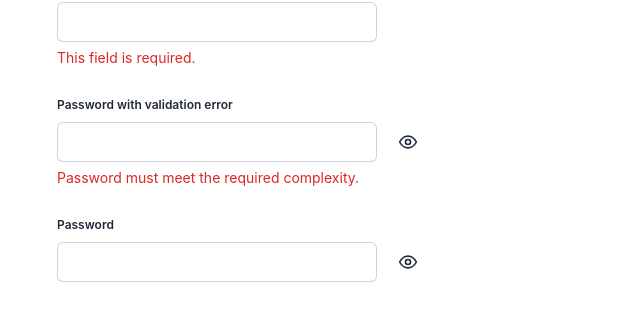
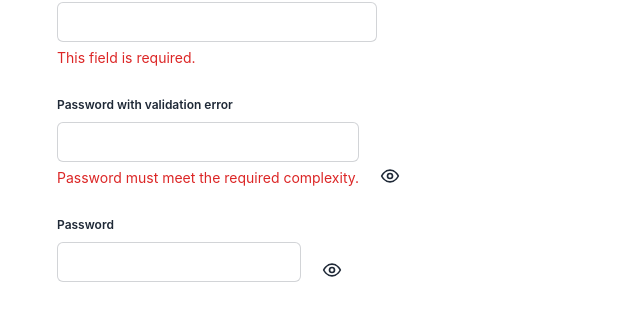
Before and after one commit to freeCodeCamp-Summer-Cohort-2026/history-heroes, a React (Vite) app in the folder client/: page /components in a window 1280 px wide. Shown: the part 2248-2576 px from the top of the page, without its empty margins (127-767 px from the left). Built offline with nearby package versions, Linux system fonts and the light colour scheme.

Commit message:
refactor(client): split PasswordField from InputField

```diff
--- a/client/src/components/ComponentShowcase.tsx
+++ b/client/src/components/ComponentShowcase.tsx
@@ -3,6 +3,7 @@
 import { useState } from 'react'
 
 import InputField from './InputField'
+import PasswordField from './PasswordField'
 import Button from './Button'
 import FeedbackState from './FeedbackState'
 import LessonListItem from './LessonListItem'
@@ -166,13 +167,12 @@ export default function ComponentShowcase() {
             requiredError="This field is required."
           />
 
-          <InputField
+          <PasswordField
             label="Password with validation error"
-            type="password"
             validationError="Password must meet the required complexity."
           />
 
-          <InputField label="Password" type="password" />
+          <PasswordField label="Password" />
         </div>
       </section>
       <section>
--- a/client/src/components/InputField.tsx
+++ b/client/src/components/InputField.tsx
@@ -1,4 +1,4 @@
-import { useId, useState } from 'react'
+import { useId } from 'react'
 import type { ComponentProps } from 'react'
 
 type InputFieldProps = ComponentProps<'input'> & {
@@ -13,72 +13,17 @@ export default function InputField({
   className = '',
   requiredError,
   validationError,
-  type,
   ...inputProps
 }: InputFieldProps) {
   const generateId = useId()
   const inputId = id ?? generateId
-  const [showPassword, setShowPassword] = useState(false)
-  const isPassword = type === 'password'
-  const inputType = isPassword && showPassword ? 'text' : type
 
   return (
     <fieldset className="fieldset">
       <legend className="fieldset-legend">
         <label htmlFor={inputId}>{label}</label>
       </legend>
-      <div className="flex items-center gap-2">
-        <input
-          id={inputId}
-          type={inputType}
-          className={`input ${className}`}
-          {...inputProps}
-        />
-
-        {isPassword && (
-          <button
-            type="button"
-            className="btn btn-ghost btn-sm"
-            aria-label={showPassword ? 'Hide password' : 'Show password'}
-            onClick={() => setShowPassword((current) => !current)}
-          >
-            {showPassword ? (
-              <svg
-                xmlns="http://www.w3.org/2000/svg"
-                viewBox="0 0 24 24"
-                fill="none"
-                stroke="currentColor"
-                className="size-5"
-                aria-hidden="true"
-              >
-                <path
-                  strokeLinecap="round"
-                  strokeLinejoin="round"
-                  strokeWidth="2"
-                  d="M3 3l18 18M10.6 10.6A2 2 0 0013.4 13.4M9.9 4.2A10.9 10.9 0 0112 4c5 0 9 4 10 8a12.5 12.5 0 01-2.1 4.1M6.2 6.2A12.2 12.2 0 002 12c1 4 5 8 10 8a10.7 10.7 0 005.8-1.7"
-                />
-              </svg>
-            ) : (
-              <svg
-                xmlns="http://www.w3.org/2000/svg"
-                viewBox="0 0 24 24"
-                fill="none"
-                stroke="currentColor"
-                className="size-5"
-                aria-hidden="true"
-              >
-                <path
-                  strokeLinecap="round"
-                  strokeLinejoin="round"
-                  strokeWidth="2"
-                  d="M2 12s3.5-7 10-7 10 7 10 7-3.5 7-10 7S2 12 2 12z"
-                />
-                <circle cx="12" cy="12" r="3" strokeWidth="2" />
-              </svg>
-            )}
-          </button>
-        )}
-      </div>
+      <input id={inputId} className={`input ${className}`} {...inputProps} />
       {requiredError && <p className="text-error text-sm">{requiredError}</p>}
       {validationError && (
         <p className="text-error text-sm">{validationError}</p>
--- /dev/null
+++ b/client/src/components/PasswordField.tsx
@@ -0,0 +1,56 @@
+import { useState } from 'react'
+import type { ComponentProps } from 'react'
+import InputField from './InputField'
+
+type PasswordFieldProps = Omit<ComponentProps<typeof InputField>, 'type'>
+
+export default function PasswordField(props: PasswordFieldProps) {
+  const [showPassword, setShowPassword] = useState(false)
+
+  return (
+    <div className="flex items-end gap-2">
+      <InputField {...props} type={showPassword ? 'text' : 'password'} />
+      <button
+        type="button"
+        className="btn btn-ghost btn-sm"
+        aria-label={showPassword ? 'Hide password' : 'Show password'}
+        onClick={() => setShowPassword((current) => !current)}
+      >
+        {showPassword ? (
+          <svg
+            xmlns="http://www.w3.org/2000/svg"
+            viewBox="0 0 24 24"
+            fill="none"
+            stroke="currentColor"
+            className="size-5"
+            aria-hidden="true"
+          >
+            <path
+              strokeLinecap="round"
+              strokeLinejoin="round"
+              strokeWidth="2"
+              d="M3 3l18 18M10.6 10.6A2 2 0 0013.4 13.4M9.9 4.2A10.9 10.9 0 0112 4c5 0 9 4 10 8a12.5 12.5 0 01-2.1 4.1M6.2 6.2A12.2 12.2 0 002 12c1 4 5 8 10 8a10.7 10.7 0 005.8-1.7"
+            />
+          </svg>
+        ) : (
+          <svg
+            xmlns="http://www.w3.org/2000/svg"
+            viewBox="0 0 24 24"
+            fill="none"
+            stroke="currentColor"
+            className="size-5"
+            aria-hidden="true"
+          >
+            <path
+              strokeLinecap="round"
+              strokeLinejoin="round"
+              strokeWidth="2"
+              d="M2 12s3.5-7 10-7 10 7 10 7-3.5 7-10 7S2 12 2 12z"
+            />
+            <circle cx="12" cy="12" r="3" strokeWidth="2" />
+          </svg>
+        )}
+      </button>
+    </div>
+  )
+}
```
Also changed, not shown: 2 other files (tests, documents, lock files or other folders).
